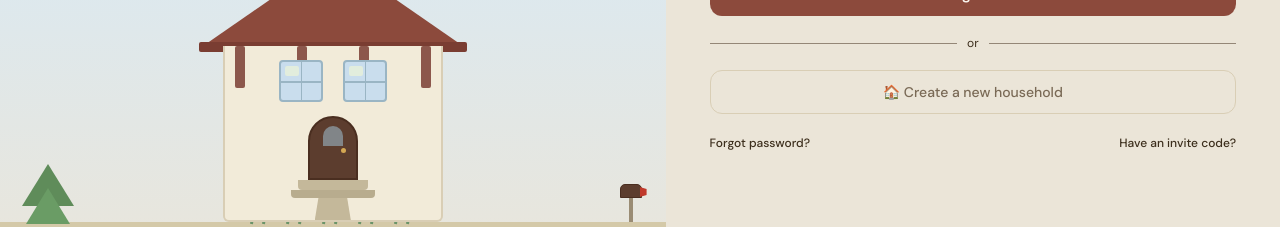
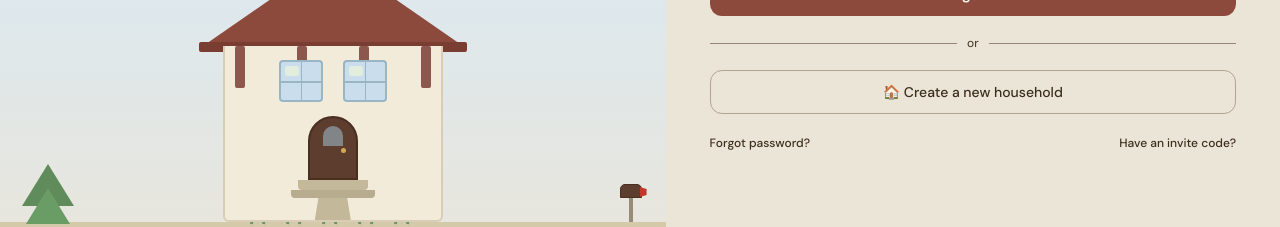
Before and after one commit to JoshuaLall/COP4331C-Group-8--MERN, a React (Vite) app in the folder frontend/: page / in a window 1280 px wide. Shown: the part 498-725 px from the top of the page. Built offline with nearby package versions, Linux system fonts and the light colour scheme.

Commit message:
Improved accessibility light house score

```diff
--- a/frontend/src/CSS/Login.css
+++ b/frontend/src/CSS/Login.css
@@ -552,8 +552,8 @@
     height: 44px;
     border-radius: 12px;
     background: transparent;
-    border: 1.5px solid #D9CEB5;
-    color: #7A6A56;
+    border: 1.5px solid #afa590;
+    color: #3c2e1c;
     font-size: 14px;
     font-weight: 500;
     font-family: 'DM Sans', sans-serif;
```
